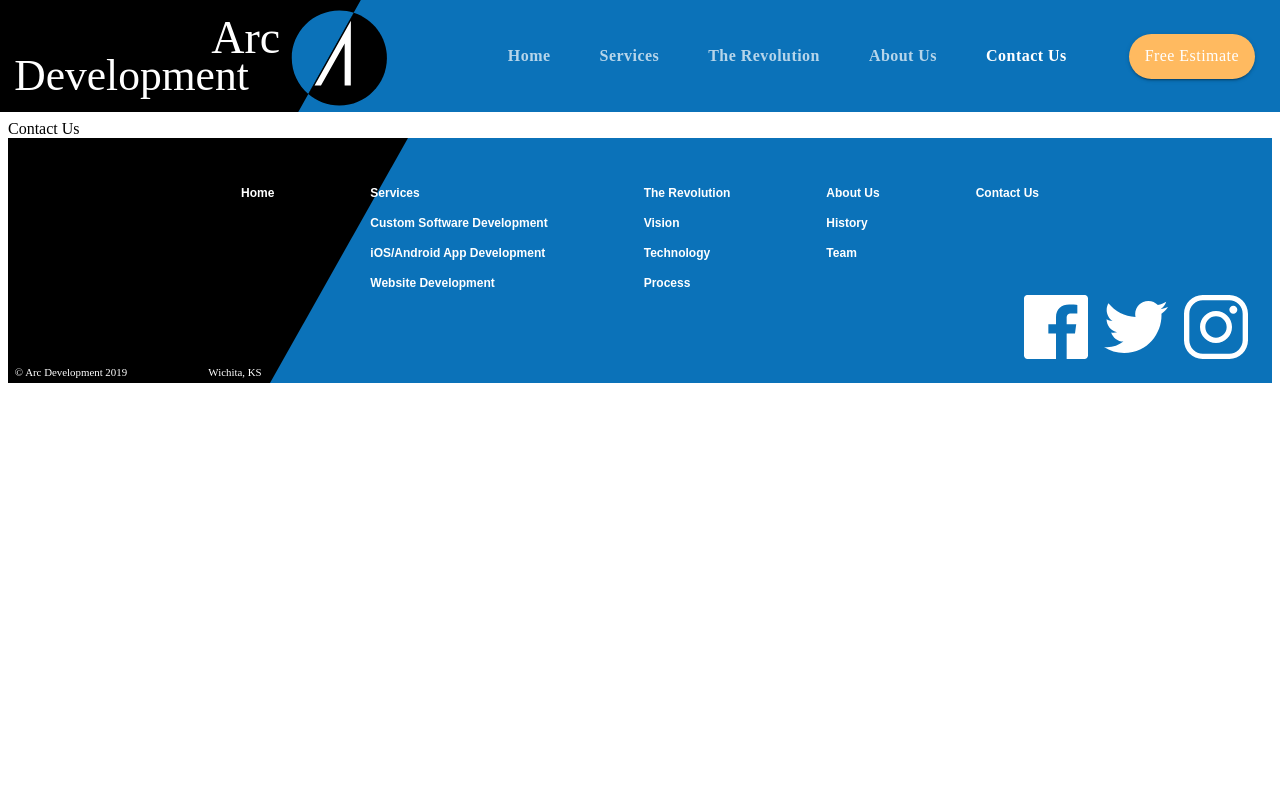
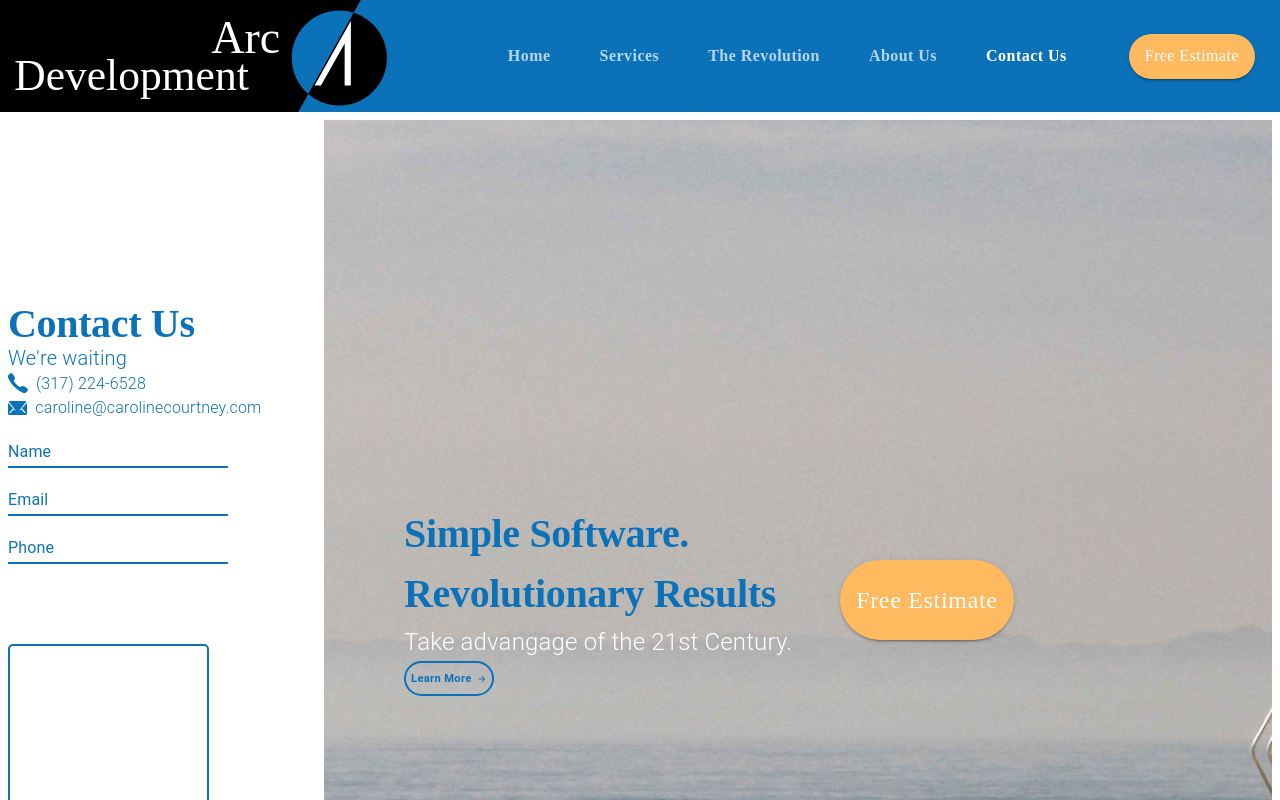
Before and after one commit to Catravine/arcdevelopment, a React (Create React App) app: page /contact in a window 1280 px wide. Shown: the top 800 px of the page. Built offline with nearby package versions, Linux system fonts and the light colour scheme; the HTML template or start-up script is replaced by a standard one.

Commit message:
content in the contact

```diff
--- a/src/components/App.js
+++ b/src/components/App.js
@@ -13,6 +13,7 @@ import MobileApps from './MobileApps';
 import Websites from './Websites';
 import Revolution from './Revolution';
 import About from './About';
+import Contact from './Contact';
 
 function App() {
 
@@ -51,7 +52,9 @@ function App() {
           <Route exact path="/about" element={
             <About setValue={setValue} setSelectedIndex={setSelectedIndex} />}
           />
-          <Route exact path="/contact" element={<div>Contact Us</div>} />
+          <Route exact path="/contact" element={
+            <Contact setValue={setValue} setSelectedIndex={setSelectedIndex} />}
+          />
           <Route exact path="/estimate" element={<div>Free Estimate</div>} />
         </Routes>
         <Footer
--- /dev/null
+++ b/src/components/Contact.js
@@ -0,0 +1,212 @@
+import React, { useState } from 'react';
+import { Link } from 'react-router-dom';
+import { makeStyles, useTheme } from '@material-ui/styles';
+import Grid from '@material-ui/core/Grid';
+import Typography from '@material-ui/core/Typography';
+import Button from '@material-ui/core/Button';
+import TextField from '@material-ui/core/TextField';
+import useMediaQuery from '@material-ui/core/useMediaQuery';
+import ButtonArrow from './ui/ButtonArrow';
+
+import background from '../assets/background.jpg';
+import phoneIcon from '../assets/phone.svg';
+import emailIcon from '../assets/email.svg';
+import airplane from '../assets/send.svg';
+
+const useStyles = makeStyles(theme => ({
+  background: {
+    backgroundImage: `url(${background})`,
+    backgroudPosition: "center",
+    backgroundSize: "cover",
+    backgroundRepeat: "no-repeat",
+    height: "60em"
+  },
+  estimateButton: {
+    ...theme.typography.estimate,
+    borderRadius: 50,
+    height: 80,
+    wdith: 205,
+    backgroundColor: theme.palette.common.orange,
+    fontSize: "1.5rem",
+    marginRight: "5em",
+    marginLeft: "2em",
+    "&:hover": {
+      backgroundColor: theme.palette.secondary.light
+    },
+    [theme.breakpoints.down("sm")]: {
+      marginLeft: 0,
+      marginRight: 0
+    }
+  },
+  learnButton: {
+    ...theme.typography.learnButton,
+    fontSize: "0.7rem",
+    height: 35,
+    padding: 5,
+    [theme.breakpoints.down("sm")]: {
+      marginBottom: "2em"
+    }
+  },
+  message: {
+    border: `2px solid ${theme.palette.common.blue}`,
+    marginTop: "5em",
+    borderRadius: 5
+  },
+  sendButton: {
+    ...theme.typography.estimate,
+    borderRadius: 50,
+    height: 45,
+    width: 245,
+    fontSize: "1rem",
+    backgroundColor: theme.palette.common.orange,
+    "&:hover": {
+      backgroundColor: theme.palette.secondary.light
+    }
+  }
+}))
+
+export default function Contact(props){
+  const classes = useStyles();
+  const theme = useTheme();
+  const matchesSM = useMediaQuery(theme.breakpoints.down('sm'))
+
+  const [name, setName] = useState('');
+  const [email, setEmail] = useState('');
+  const [phone, setPhone] = useState('');
+  const [message, setMessage] = useState('');
+
+  return (
+    <Grid container driection="row">
+      <Grid item container direction="column" justify="center" lg={3}>
+        <Grid item>
+          <Typography variant="h2" style={{ lineHeight: 1 }}>Contact Us</Typography>
+          <Typography
+            variant="body2"
+            style={{ color: theme.palette.common.blue }}
+          >
+            We're waiting
+          </Typography>
+        </Grid>
+        <Grid item container>
+          <Grid item>
+            <img src={phoneIcon} alt="phone" style={{ marginRight: "0.5em" }} />
+          </Grid>
+          <Grid item>
+            <Typography
+              variant="body2"
+              style={{ color: theme.palette.common.blue, fontSize: "1rem" }}
+            >
+              (317) 224-6528
+            </Typography>
+          </Grid>
+        </Grid>
+        <Grid item container>
+          <Grid item>
+            <img
+              src={emailIcon}
+              alt="email"
+              style={{ marginRight: "0.5em", verticalAlign: "bottom" }}
+            />
+          </Grid>
+          <Grid item>
+            <Typography
+              variant="body2"
+              style={{ color: theme.palette.common.blue, fontSize: "1rem" }}
+            >
+              caroline@carolinecourtney.com
+            </Typography>
+          </Grid>
+        </Grid>
+        <Grid item container style={{ maxWidth: "20em" }}>
+          <Grid item>
+            <TextField
+              label="Name"
+              id="name" value={name}
+              onChange={(event) => setName(event.target.value)}
+            />
+          </Grid>
+          <Grid item>
+            <TextField
+              label="Email"
+              id="email" value={email}
+              onChange={(event) => setEmail(event.target.value)}
+            />
+          </Grid>
+          <Grid item>
+            <TextField
+              label="Phone"
+              id="phone" value={phone}
+              onChange={(event) => setPhone(event.target.value)}
+            />
+          </Grid>
+        </Grid>
+        <Grid item style={{ maxWidth: "20em" }}>
+          <TextField
+            value={message}
+            className={classes.message}
+            id="message"
+            InputProps={{ disableUnderline: true }}
+            multiline
+            rows={10}
+            onChange={(event) => setMessage(event.target.value)}
+          />
+        </Grid>
+        <Grid item>
+          <Button className={classes.sendButton} variant="contained">
+            Send Message
+            <img src={airplane} alt="paper airplaine" style={{ marginLeft: "1em" }} />
+          </Button>
+        </Grid>
+      </Grid>
+      <Grid
+        item
+        container
+        className={classes.background}
+        lg={9}
+        alignItems="center"
+      >
+        <Grid
+          item
+          style={{
+            marginLeft: matchesSM ? 0 : "5em",
+            textAlign: matchesSM ? "center" : "inherit"
+          }}
+        >
+          <Grid container direction="column">
+            <Grid item>
+              <Typography variant="h2">
+                Simple Software.<br />Revolutionary Results
+              </Typography>
+              <Typography variant="subtitle2" style={{fontSize: "1.5rem"}}>
+                Take advangage of the 21st Century.
+              </Typography>
+              <Grid item container justify={matchesSM ? "center" : undefined}>
+                <Button
+                  variant="outlined"
+                  className={classes.learnButton}
+                  component={Link}
+                  to="/revolution"
+                  onClick={() => props.setValue(2)}
+                >
+                  <span style={{ marginRight: 5 }}>Learn More</span>
+                  <ButtonArrow width={10} height={10} fill={theme.palette.common.blue} />
+                </Button>
+              </Grid>
+            </Grid>
+          </Grid>
+        </Grid>
+        <Grid item>
+          <Button
+            variant="contained"
+            className={classes.estimateButton}
+            component={Link}
+            to="/estimate"
+            onClick={() => props.setValue(2)}
+          >
+            Free Estimate
+          </Button>
+        </Grid>
+      </Grid>
+    </Grid>
+  )
+}
--- a/src/components/ui/Theme.js
+++ b/src/components/ui/Theme.js
@@ -77,5 +77,23 @@ typography: {
       fontWeight: 300,
       color: arcGray
     }
+  },
+  overrides: {
+    MuiInputLabel: {
+      root: {
+        color: arcBlue,
+        fontSize: "1rem"
+      }
+    },
+    MuiInput: {
+      underline: {
+        "&:before": {
+          borderBottom: `2px solid ${arcBlue}`
+        },
+        "&:hover:not($disabled):not($focused):not($error):before": {
+          borderBottom: `2px solid ${arcBlue}`
+        }
+      }
+    }
   }
 });
```
